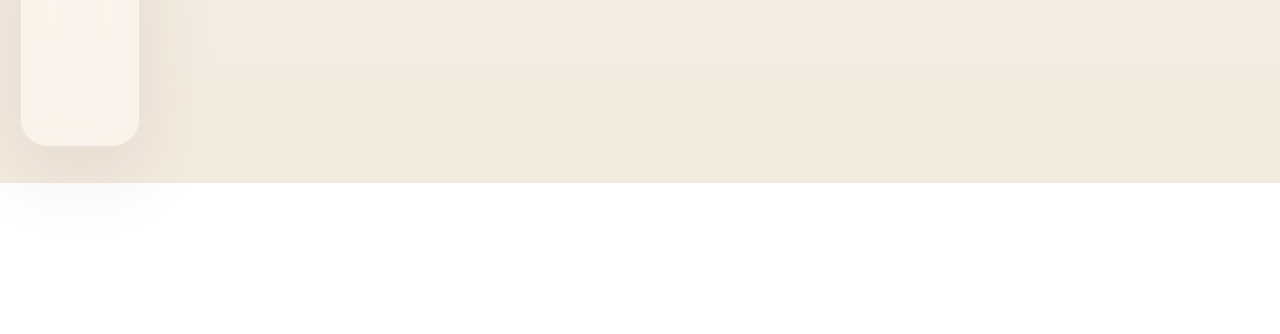
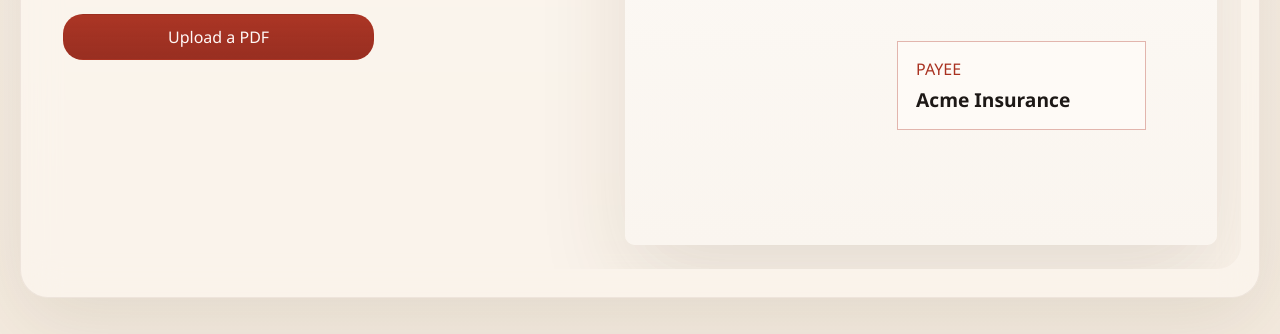
Before and after one commit to J1marotta/pdfstamper, a website built with Vite: page index.html in a window 1280 px wide. Shown: the part 641-975 px from the top of the page. Before the commit the page ends 824 px from the top, so only its background shows below. Built offline with nearby package versions, Linux system fonts and the light colour scheme.

Commit message:
Fix empty state grid collapse

```diff
--- a/src/app.ts
+++ b/src/app.ts
@@ -53,6 +53,7 @@
 }
 
 interface AppElements {
+  studioShell: HTMLElement;
   topbar: HTMLElement;
   fileInput: HTMLInputElement;
   uploadButton: HTMLButtonElement;
@@ -137,6 +138,7 @@
     this.root = root;
     this.root.innerHTML = shellMarkup();
     this.elements = {
+      studioShell: this.root.querySelector<HTMLElement>('.studio-shell')!,
       topbar: this.root.querySelector<HTMLElement>('#topbar')!,
       fileInput: this.root.querySelector<HTMLInputElement>('#file-input')!,
       uploadButton: this.root.querySelector<HTMLButtonElement>('#upload-button')!,
@@ -947,6 +949,7 @@
 
   private renderChromeVisibility(): void {
     const hasBundle = Boolean(this.state.bundle);
+    this.elements.studioShell.classList.toggle('is-empty-state', !hasBundle);
     this.elements.topbar.hidden = !hasBundle;
     this.elements.thumbnailRail.hidden = !hasBundle;
     this.elements.previewFileMeta.hidden = !hasBundle;
--- a/src/style.css
+++ b/src/style.css
@@ -179,6 +179,10 @@
   align-items: start;
 }
 
+.studio-shell.is-empty-state {
+  grid-template-columns: minmax(0, 1fr);
+}
+
 .thumbnail-rail {
   display: grid;
   gap: 12px;
@@ -287,6 +291,7 @@
   position: relative;
   display: grid;
   gap: 14px;
+  min-width: 0;
   min-height: calc(100vh - 120px);
   padding: 18px 18px 28px;
   border-radius: 28px;
```
Also changed, not shown: src/app.test.ts (+2 -0 lines).
